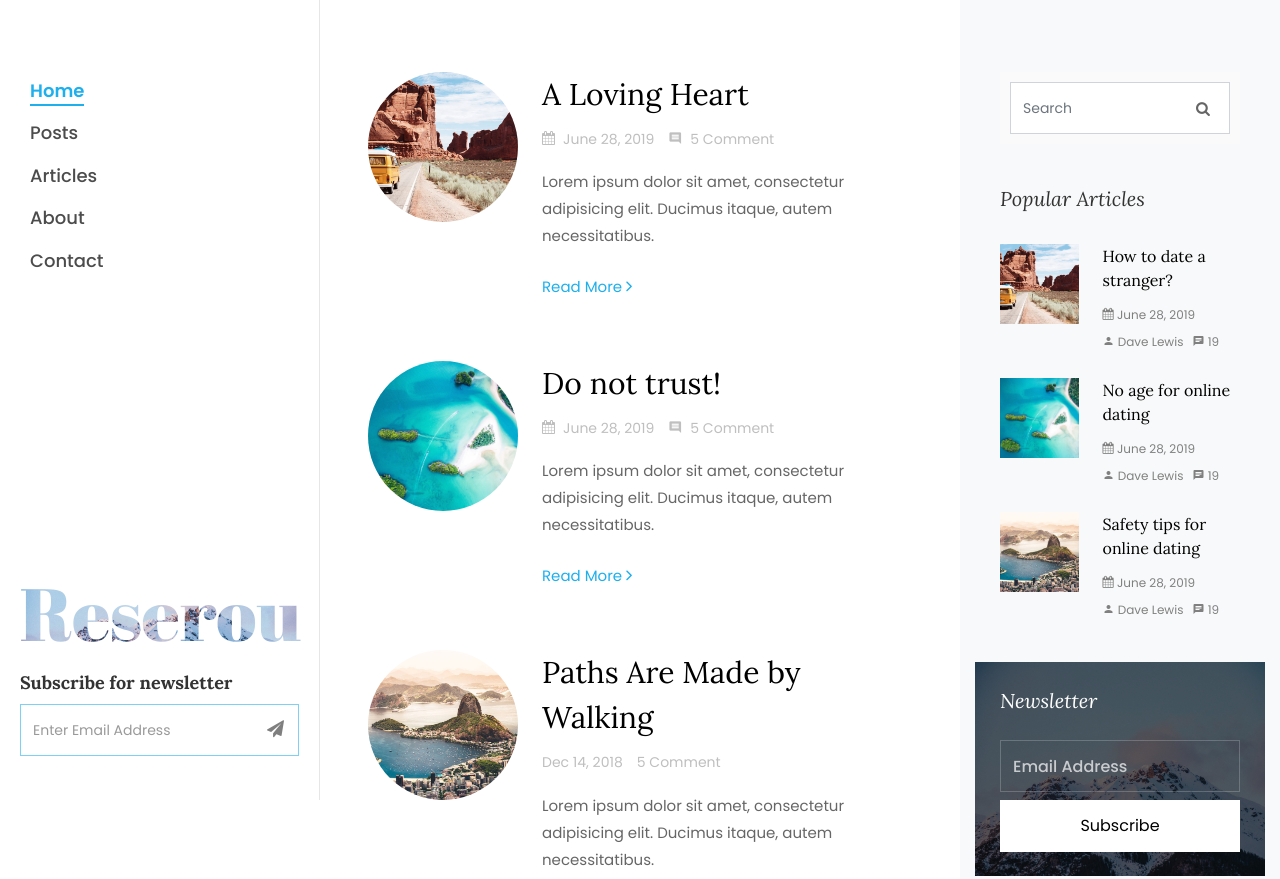
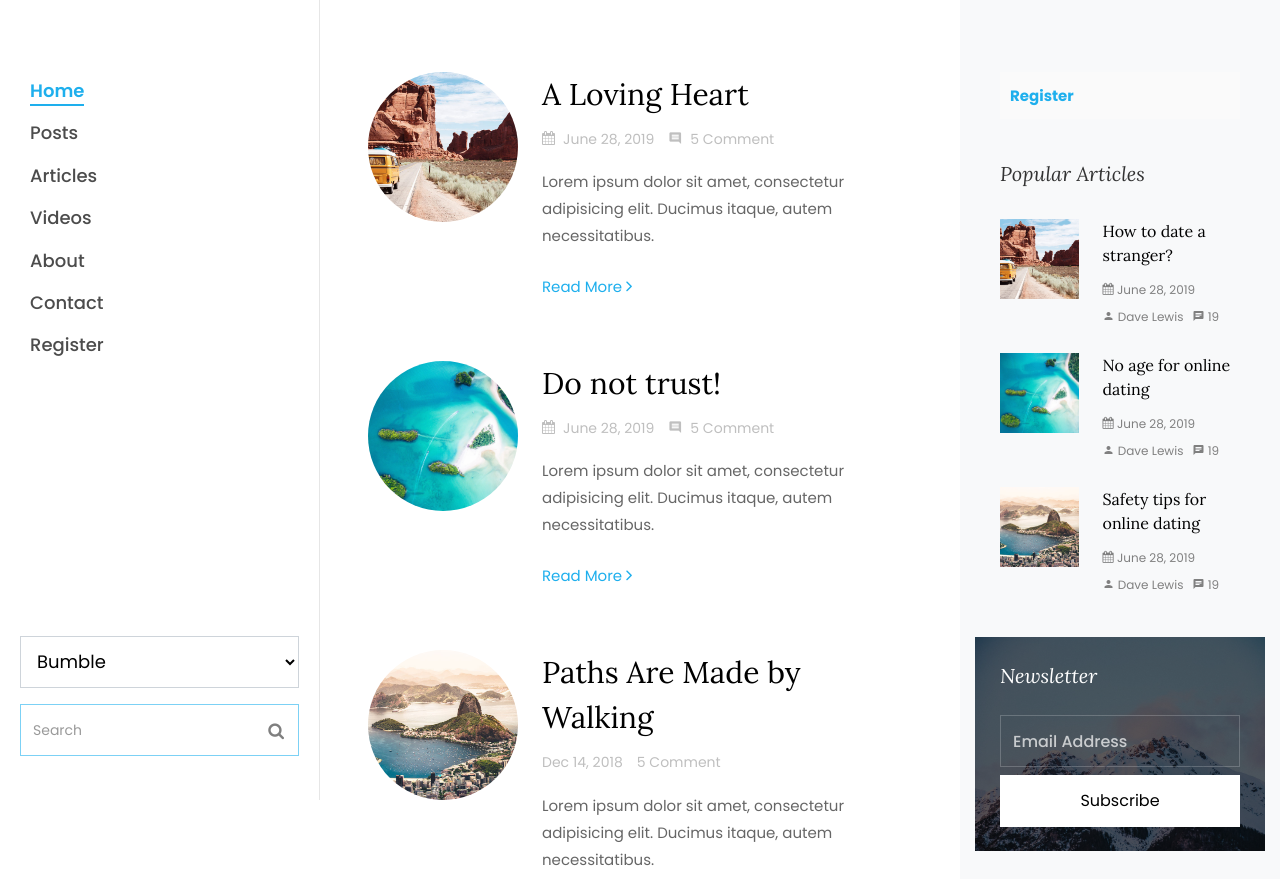
Before and after one commit to gpw487/reserou, a plain HTML site: page index.html in a window 1280 px wide. Shown: the top 879 px of the page. Drawn offline with Linux system fonts and the light colour scheme; some packages are replaced by stand-ins of ours; no server answers; files whose address does not match are found by name.

Commit message:
Add files via upload

```diff
--- a/index.html
+++ b/index.html
@@ -38,19 +38,32 @@
                     <li class="colorlib-active"><a href="index.html">Home</a></li>
                     <li><a href="fashion.html">Posts</a></li>
                     <li><a href="travel.html">Articles</a></li>
+                    <li><a href="travel.html">Videos</a></li>
                     <li><a href="about.html">About</a></li>
                     <li><a href="contact.html">Contact</a></li>
+                    <li><a href="contact.html">Register</a></li>
                 </ul>
 			</nav>
 
             <div class="colorlib-footer">
-				<h1 id="colorlib-logo" class="mb-4"><a href="index.html" style="background-image: url(images/bg_1.jpg);">Reserou <span></span></a></h1>
+                <!--<h1 id="colorlib-logo" class="mb-4">
+    <a href="index.html" style="background-image: url(images/bg_1.jpg);">Reserou <span></span></a>
+    </h1>-->
+                <fieldset>
+                    <p>
+                        <select id="myList" class="form-control">
+                            <option value="1">Bumble</option>
+                            <option value="2">Tinder</option>
+                            <option value="3">Grindr</option>
+                            <option value="4">Facebook</option>
+                        </select>
+                    </p>
+                </fieldset>
                 <div class="mb-4">
-					<h3>Subscribe for newsletter</h3>
                     <form action="#" class="colorlib-subscribe-form">
                         <div class="form-group d-flex">
-            	<div class="icon"><span class="icon-paper-plane"></span></div>
-              <input type="text" class="form-control" placeholder="Enter Email Address">
+                            <span class="icon icon-search"></span>
+                            <input type="text" class="form-control" placeholder="Search">
                         </div>
                     </form>
                 </div>
@@ -206,8 +219,8 @@
 	            <div class="sidebar-box pt-md-4">
 	              <form action="#" class="search-form">
                       <div class="form-group">
-	                  <span class="icon icon-search"></span>
-	                  <input type="text" class="form-control" placeholder="Search">
+
+                          <a href="#"><b>Register</b></a>
                       </div>
 	              </form>
 	            </div>
```
Lines whose indentation alone changed are shown as unchanged.
